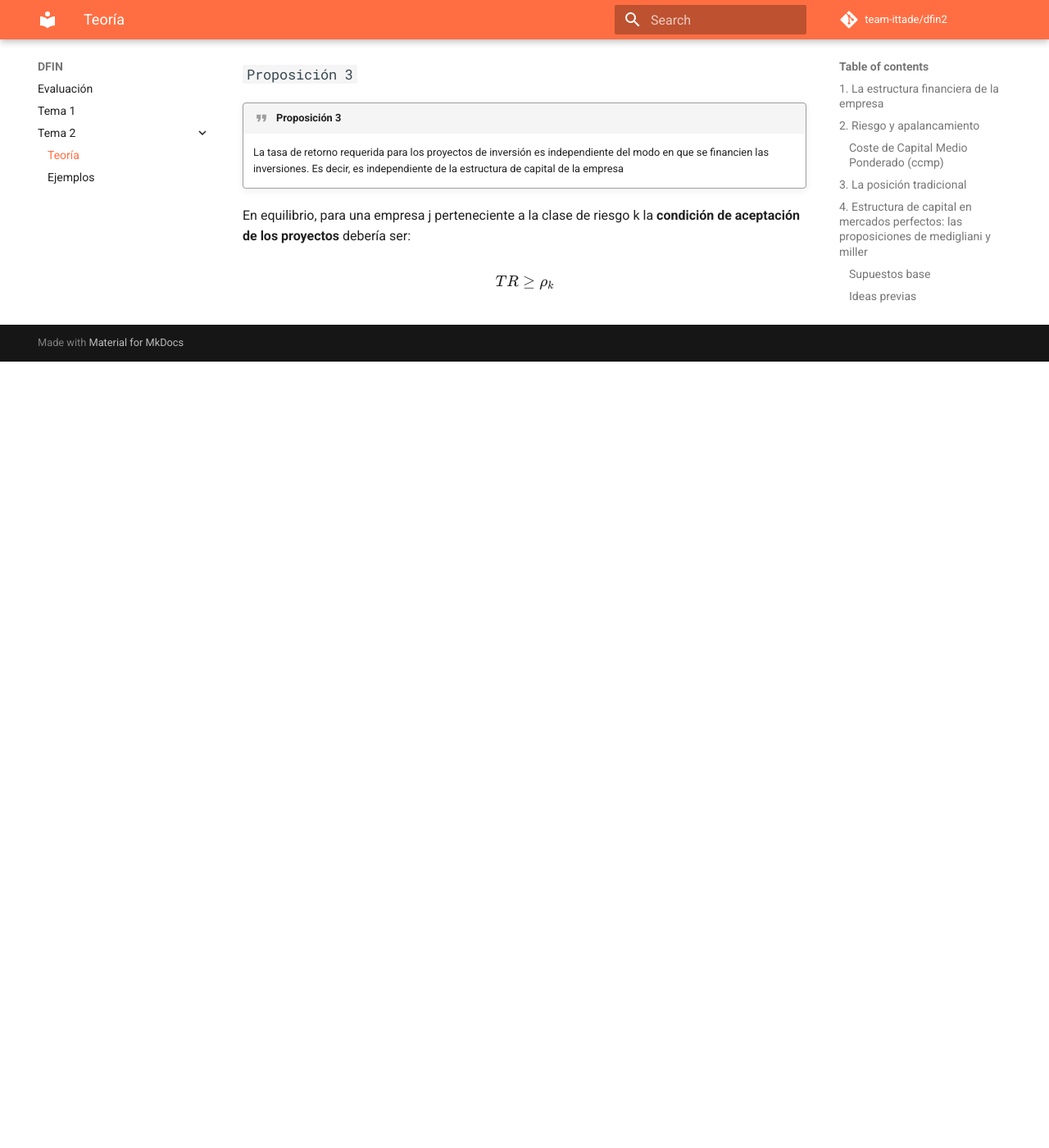
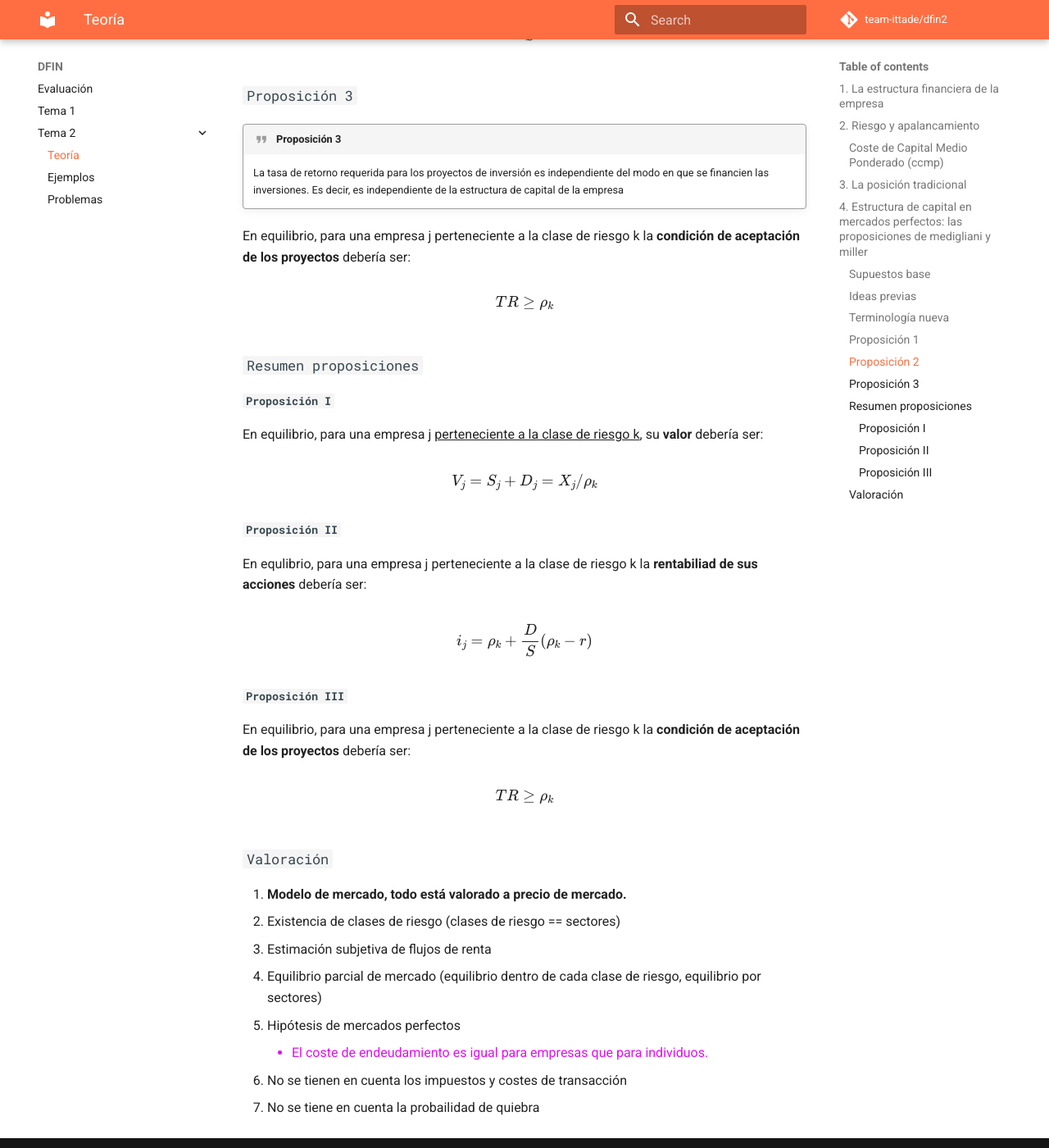
Before and after one commit to team-ittade/dfin2, an MkDocs documentation site: the page built from docs/tema-2/index.md, in a window 1280 px wide and 1400 px high, scrolled down 9028 px. Shown: the whole window at 82% size. Built offline with MkDocs 1.6.1 and Material for MkDocs 9.7.7, drawn with Linux system fonts in a browser that asks for light colours; comment, search, counter and statistics services are not loaded; before the commit the page ends 9469 px from its top, so only the background shows below that; some of the changed text lies outside the part shown.

Commit message:
2021-03-01 - fin tema 2 + ejercicio 1

```diff
--- a/docs/tema-2/index.md
+++ b/docs/tema-2/index.md
@@ -220,3 +220,35 @@ $$i_j=\rho_k+\dfrac{D}{S}(\rho_k-r)$$
 En equilibrio, para una empresa j perteneciente a la clase de riesgo k la **condición de aceptación de los proyectos** debería ser:
 
 $$TR\geq\rho_k$$
+
+### `Resumen proposiciones`
+
+#### `Proposición I`
+
+En equilibrio, para una empresa j ^^perteneciente a la clase de riesgo k^^, su **valor** debería ser:
+
+$$V_j=S_j+D_j=X_j/\rho_k$$
+
+#### `Proposición II`
+
+En equlibrio, para una empresa j perteneciente a la clase de riesgo k la **rentabiliad de sus acciones** debería ser:
+
+$$i_j=\rho_k+\dfrac{D}{S}(\rho_k-r)$$
+
+#### `Proposición III`
+
+En equilibrio, para una empresa j perteneciente a la clase de riesgo k la **condición de aceptación de los proyectos** debería ser:
+
+$$TR\geq\rho_k$$
+
+### `Valoración`
+
+1. **Modelo de mercado, todo está valorado a precio de mercado.**
+2. Existencia de clases de riesgo (clases de riesgo == sectores)
+3. Estimación subjetiva de flujos de renta
+4. Equilibrio parcial de mercado (equilibrio dentro de cada clase de riesgo, equilibrio por sectores)
+5. Hipótesis de mercados perfectos
+      - El coste de endeudamiento es igual para empresas que para individuos.
+      {.magenta}
+6. No se tienen en cuenta los impuestos y costes de transacción
+7. No se tiene en cuenta la probailidad de quiebra
--- a/mkdocs.yml
+++ b/mkdocs.yml
@@ -13,6 +13,7 @@ nav:
   - Tema 2:
     - Teoría: tema-2/index.md
     - Ejemplos: tema-2/ejemplos.md
+    - Problemas: tema-2/problemas.md
 
 repo_name: team-ittade/dfin2
 repo_url: https://github.com/team-ittade/dfin2
```
Also changed, not shown: other parts of docs/tema-2/index.md (+1 -1 lines), docs/tema-2/ejemplos.md (+2 -0 lines), docs/tema-2/problemas.md (added, +20 -0 lines), docs/images/tema-2/ejercicio-1-londres-paris.png (added), docs/images/tema-2/ejercicio-1-solucion-1ab.png (added), docs/images/tema-2/ejercicio-1-solucion-1c.png (added), docs/images/tema-2/ejercicio-1-solucion-2.png (added).
